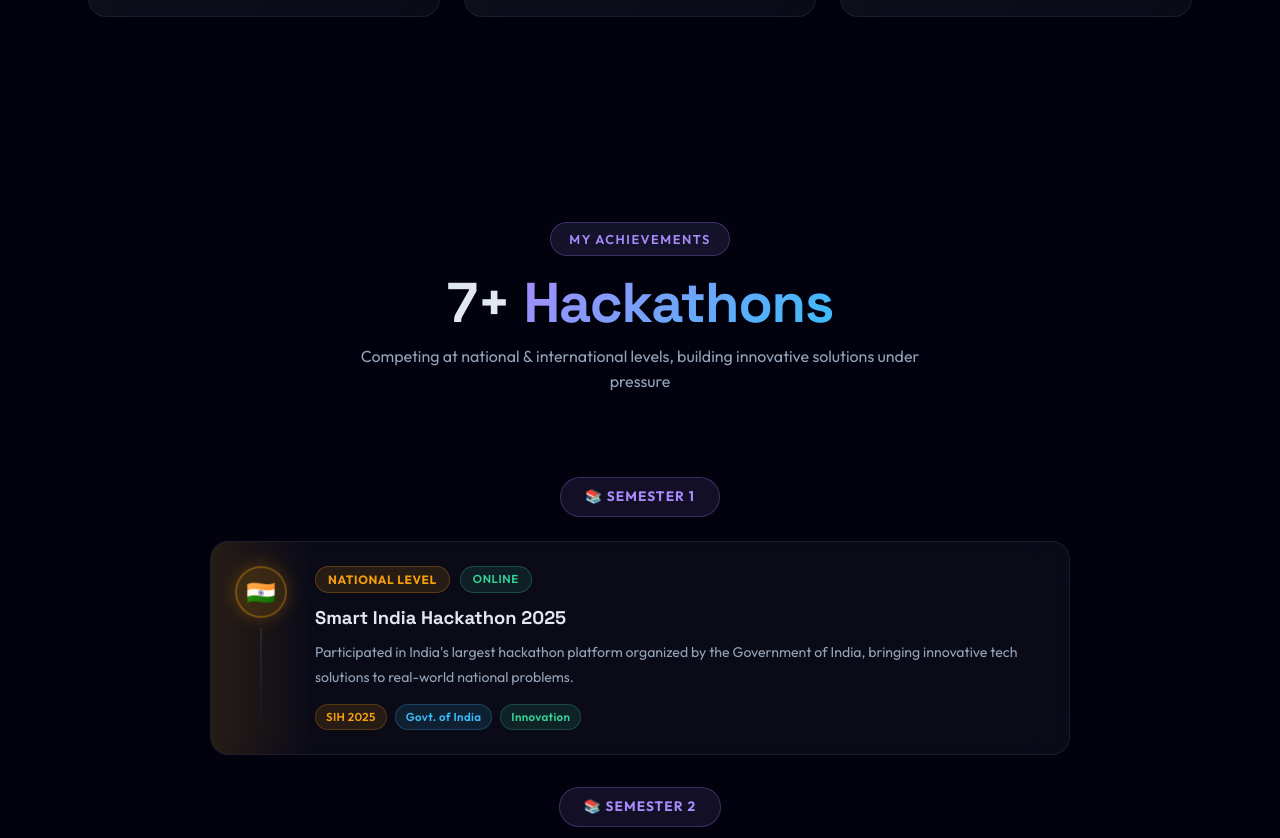
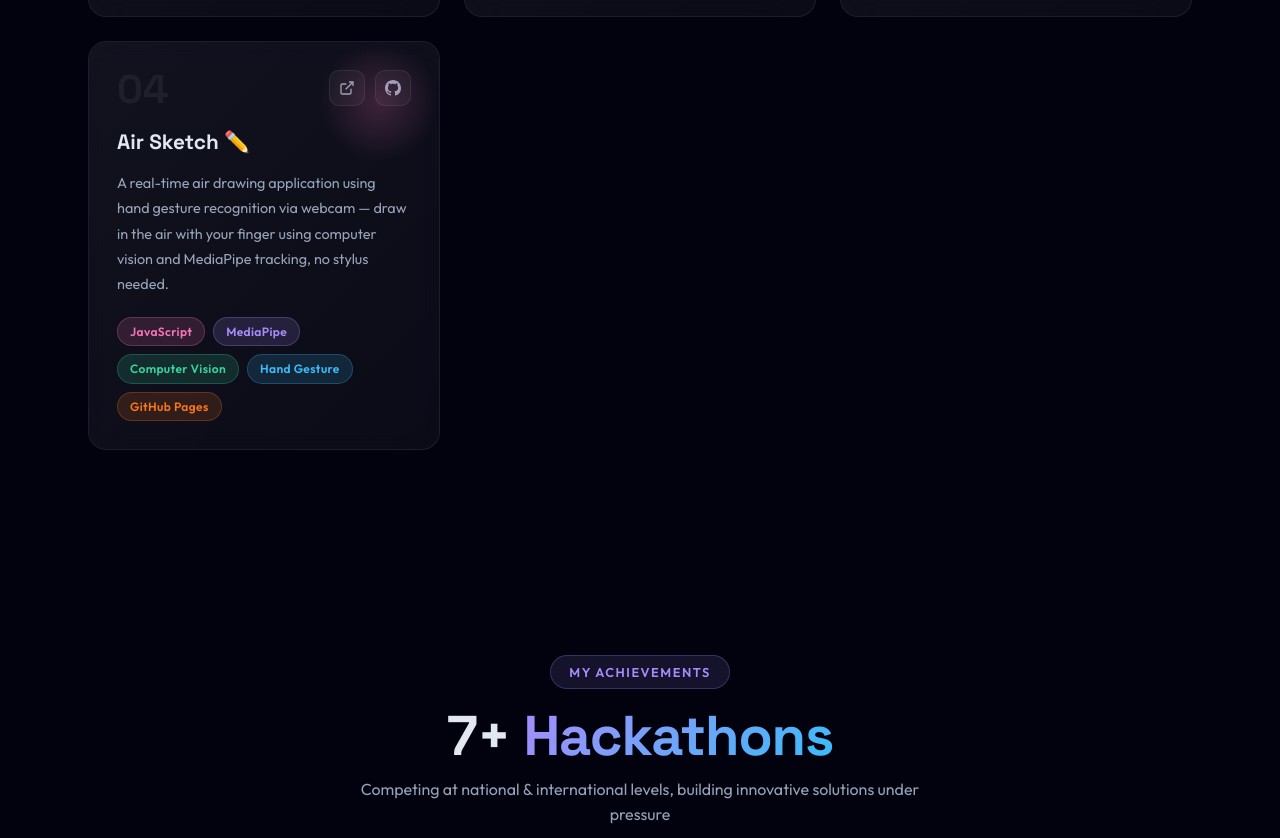
Before and after one commit to rajes44/Rajesh_Portfolio, a plain HTML site: page index.html in a window 1280 px wide. Shown: the part 3260-4098 px from the top of the page. Drawn offline with Linux system fonts and the light colour scheme; animation ran at ten frames a second.

Commit message:
Add Air Sketch project — hand gesture air drawing app with MediaPipe and live demo link

```diff
--- a/index.html
+++ b/index.html
@@ -305,6 +305,31 @@
             <span class="ptag" style="--pc: var(--purple)">EdTech</span>
             <span class="ptag" style="--pc: var(--yellow)">Planning</span>
             <span class="ptag" style="--pc: var(--blue)">Collaboration</span>
+          </div>
+        </div>
+
+        <!-- Project 4: Air Sketch -->
+        <div class="project-card glass-card reveal" style="--gc: var(--pink)">
+          <div class="project-glow"></div>
+          <div class="project-header">
+            <span class="project-number">04</span>
+            <div class="project-links">
+              <a href="https://rajes44.github.io/air_sketch/" target="_blank" class="project-link splash-btn" data-color="#f472b6" title="Live Site">
+                <svg viewBox="0 0 24 24" fill="none" stroke="currentColor" stroke-width="2"><path d="M18 13v6a2 2 0 0 1-2 2H5a2 2 0 0 1-2-2V8a2 2 0 0 1 2-2h6M15 3h6v6M10 14L21 3"/></svg>
+              </a>
+              <a href="https://github.com/rajes44/air_sketch" target="_blank" class="project-link splash-btn" data-color="#f472b6" title="GitHub Repo">
+                <svg viewBox="0 0 24 24" fill="currentColor"><path d="M12 0C5.37 0 0 5.37 0 12c0 5.31 3.435 9.795 8.205 11.385.6.105.825-.255.825-.57 0-.285-.015-1.23-.015-2.235-3.015.555-3.795-.735-4.035-1.41-.135-.345-.72-1.41-1.23-1.695-.42-.225-1.02-.78-.015-.795.945-.015 1.62.87 1.845 1.23 1.08 1.815 2.805 1.305 3.495.99.105-.78.42-1.305.765-1.605-2.67-.3-5.46-1.335-5.46-5.925 0-1.305.465-2.385 1.23-3.225-.12-.3-.54-1.53.12-3.18 0 0 1.005-.315 3.3 1.23.96-.27 1.98-.405 3-.405s2.04.135 3 .405c2.295-1.56 3.3-1.23 3.3-1.23.66 1.65.24 2.88.12 3.18.765.84 1.23 1.905 1.23 3.225 0 4.605-2.805 5.625-5.475 5.925.435.375.81 1.095.81 2.22 0 1.605-.015 2.895-.015 3.3 0 .315.225.69.825.57A12.02 12.02 0 0 0 24 12c0-6.63-5.37-12-12-12z"/></svg>
+              </a>
+            </div>
+          </div>
+          <h3 class="project-title">Air Sketch &#9999;&#65039;</h3>
+          <p class="project-desc">A real-time air drawing application using hand gesture recognition via webcam — draw in the air with your finger using computer vision and MediaPipe tracking, no stylus needed.</p>
+          <div class="project-tags">
+            <span class="ptag" style="--pc: var(--pink)">JavaScript</span>
+            <span class="ptag" style="--pc: var(--purple)">MediaPipe</span>
+            <span class="ptag" style="--pc: var(--teal)">Computer Vision</span>
+            <span class="ptag" style="--pc: var(--blue)">Hand Gesture</span>
+            <span class="ptag" style="--pc: var(--orange)">GitHub Pages</span>
           </div>
         </div>
 
```
